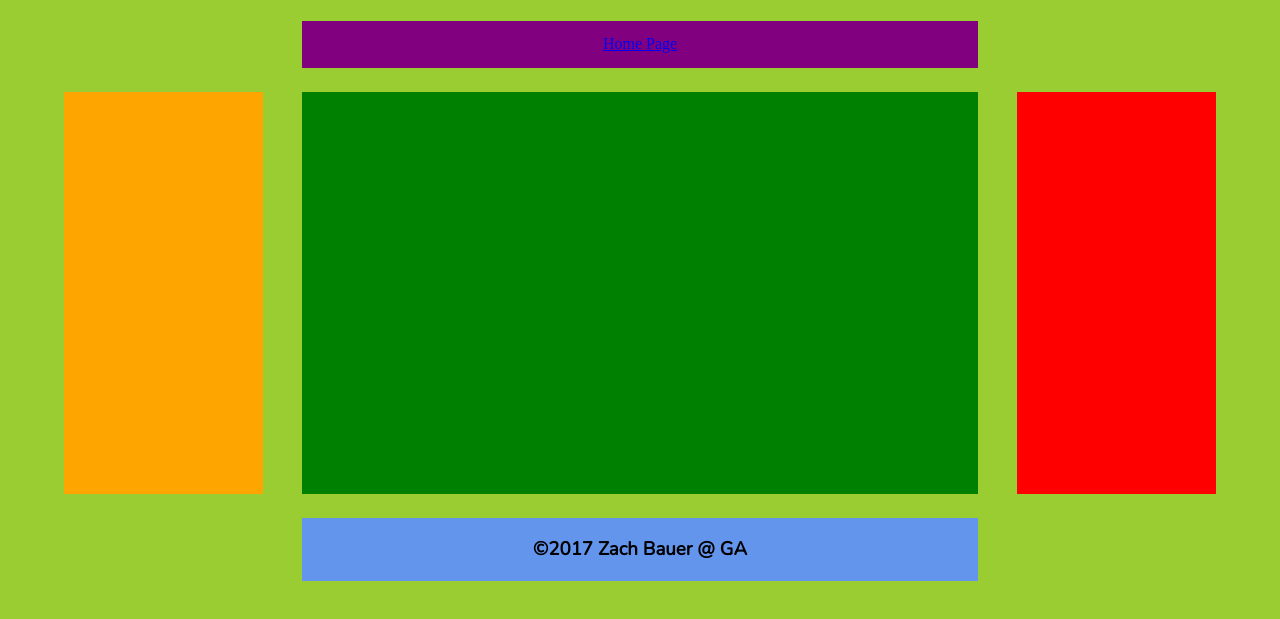
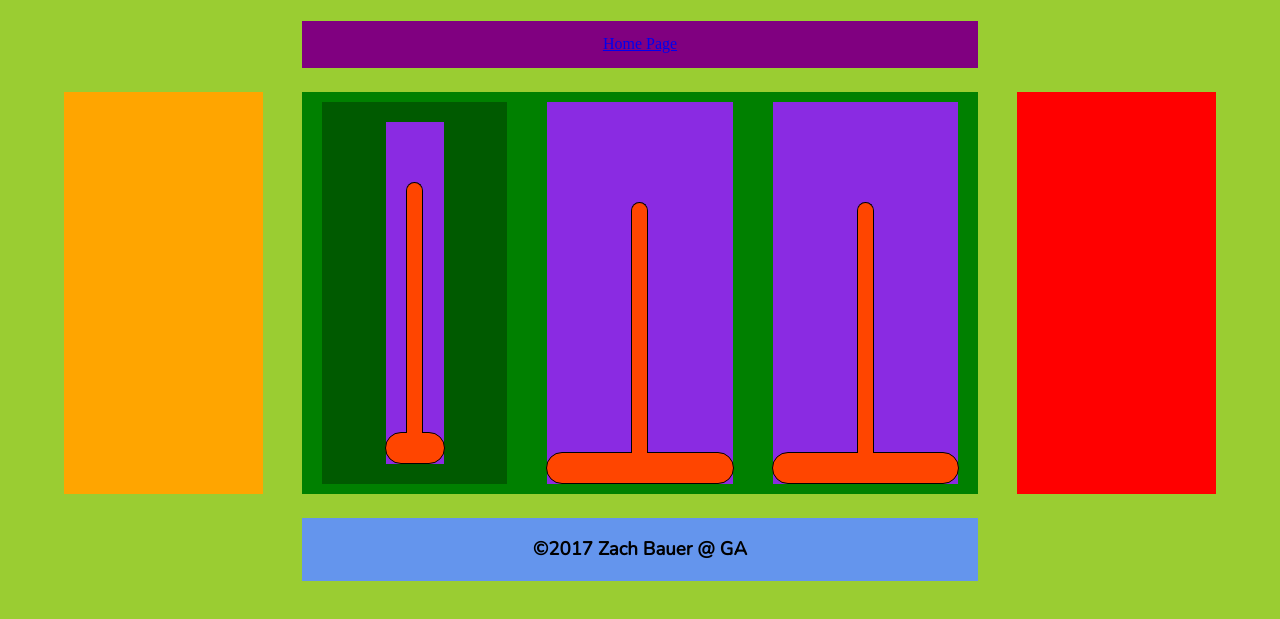
Before and after one commit to WrylyRiley/Tower-of-Hanoi, a plain HTML site: page index.html in a window 1280 px wide. Shown: the part 177-796 px from the top of the page. Drawn offline with nearby package versions, Linux system fonts and the light colour scheme.

Commit message:
Added in towers, and now working on a separate div that will act as a disc holder

```diff
--- a/index.html
+++ b/index.html
@@ -6,6 +6,7 @@
     <link rel="stylesheet" href="style.css">
     <meta name="viewport" content="width=device-width, initial-scale=1.0">
     <meta http-equiv="X-UA-Compatible" content="ie=edge">
+    <script src="https://ajax.googleapis.com/ajax/libs/jquery/3.2.1/jquery.min.js"></script>
     <title>Tower of Hanoi</title>
   </head>
 
@@ -19,7 +20,23 @@
       </nav>
       <aside class="game-buttons"></aside>
       <main>
-        <div class="minimum-moves"></div>
+        <div class="disc-container">
+          <div class="tower-container" id="tower-container-one">
+            <div class="tower" id="tower-one">
+            </div>
+            <div class="base" id="base-one"></div>
+          </div>
+        </div>
+
+        <div class="tower-container" id="tower-container-two">
+          <div class="tower" id="tower-two"></div>
+          <div class="base" id="base-two"></div>
+        </div>
+
+        <div class="tower-container" id="tower-container-three">
+          <div class="tower" id="tower-three"></div>
+          <div class="base" id="base-three"></div>
+        </div>
       </main>
       <aside class="extra-container"></aside>
       <footer>
--- a/style.css
+++ b/style.css
@@ -14,6 +14,49 @@ body {
   display: grid;
   grid-template-columns: 5fr 1fr 12fr 5fr 1fr 5fr;
   grid-template-rows: 5fr 1fr 2fr 1fr 15fr 2fr 1fr 2fr;
+}
+
+main {
+  display: flex;
+  justify-content: center;
+  align-items: center;
+}
+
+.tower-container,
+.disc-container {
+  height: 95%;
+  width: calc(95%/3);
+  margin: 20px;
+  background-color: blueviolet;
+  display: flex;
+  justify-content: flex-end;
+  align-items: center;
+  flex-flow: column;
+}
+
+.disc-container {
+  background-color: rgba(0, 0, 0, 0.3);
+  z-index: 3;
+}
+
+.tower {
+  height: 250px;
+  width: 15px;
+  /* margin: 10px 0 5px 0; */
+  background-color: orangered;
+  border: 1px solid black;
+  border-bottom: 0;
+  margin: -1px;
+  z-index: 2;
+  border-radius: 25px 25px 0 0;
+}
+
+.base {
+  height: 30px;
+  width: 100%;
+  background-color: orangered;
+  border: 1px solid black;
+  border-radius: 25px;
 }
 
 header {
@@ -48,11 +91,6 @@ main {
   grid-area: 5 / 3 / 7 / 5;
 }
 
-.minimum-moves {
-  background-color: black;
-  grid-area: 6 / 4 / 7 / 5;
-}
-
 .extra-container {
   background-color: red;
   grid-area: 5 / 6 / 7 / 7;
```
Also changed, not shown: script.js (+7 -2 lines).
